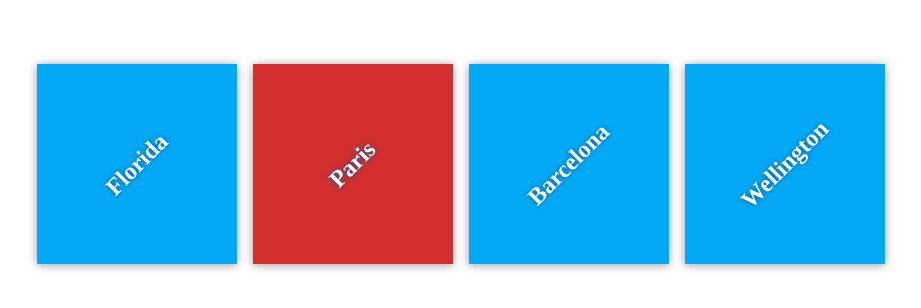
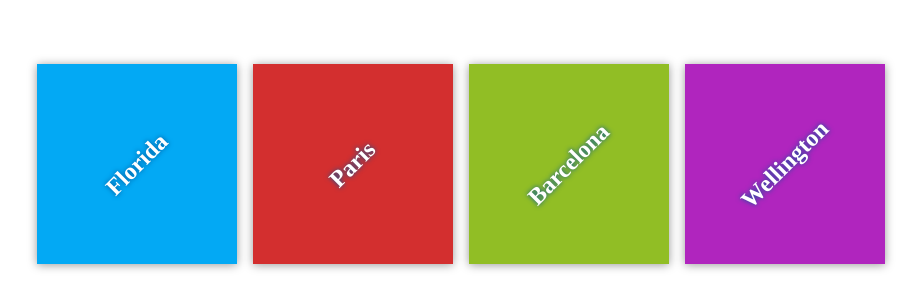
Before and after one commit to ark046/my-travel-plans, a plain HTML site: page index.html in a window 1280 px wide. Shown: the part 236-544 px from the top of the page, without its empty margins (179-1100 px from the left). Drawn offline with Linux system fonts and the light colour scheme.

Commit message:
Updated style destinations

```diff
--- a/css/app.css
+++ b/css/app.css
@@ -53,3 +53,11 @@ h2 {
 #paris {
     background-color: #d32f2f;
 }
+
+#barcelona {
+	background-color: #91be25;
+}
+
+#wellington {
+	background-color: #b025be;
+}
```
